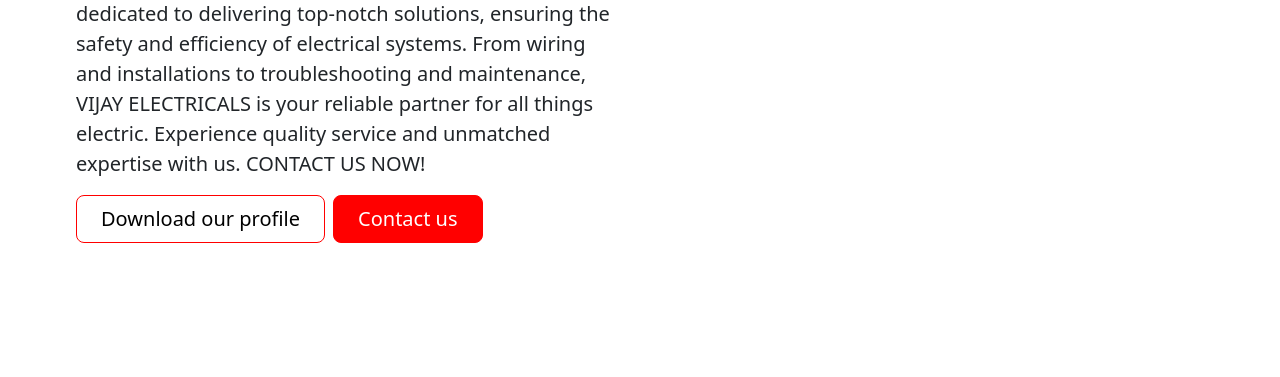
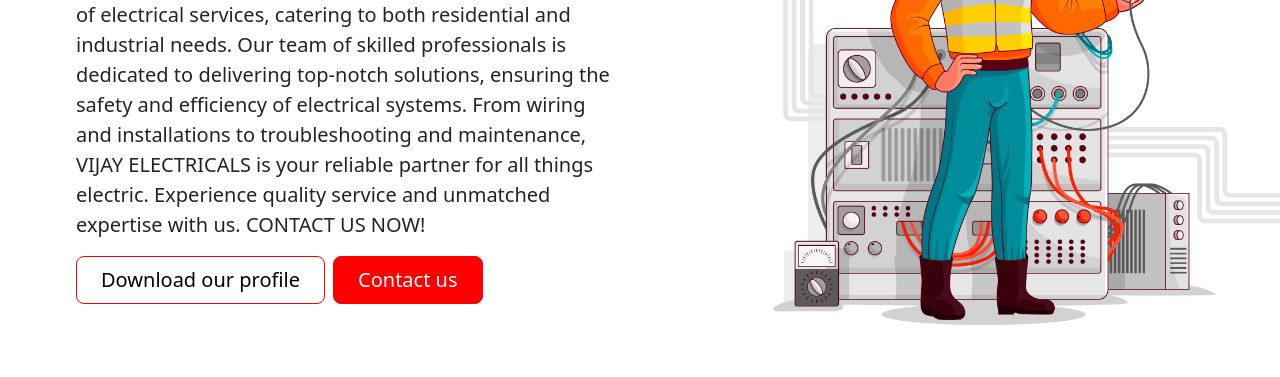
Before and after one commit to vijaymane15/v-electrics, a plain HTML site: page index1.html in a window 1280 px wide. Shown: the part 259-636 px from the top of the page. Drawn offline with nearby package versions, Linux system fonts and the light colour scheme; the site is published under a folder, as on GitHub Pages, so addresses that start at the root find nothing.

Commit message:
Update index1.html

```diff
--- a/index1.html
+++ b/index1.html
@@ -49,7 +49,7 @@
     <section id="home1">
       <div class="row flex-lg-row-reverse align-items-center g-5 py-5">
         <div class="col-10 col-sm-8 col-lg-6">
-          <img src="/images/10074657.jpg" class="d-block mx-lg-auto img-fluid centre-img blended-img" alt="Bootstrap Themes" width="700" height="500" loading="lazy" style="margin-right: 75px !important;">
+          <img src="images/10074657.jpg" class="d-block mx-lg-auto img-fluid centre-img blended-img" alt="Bootstrap Themes" width="700" height="500" loading="lazy" style="margin-right: 75px !important;">
         </div>
         <div class="col-lg-6 left-mar">
           <h1 class="display-5 fw-bold text-body-emphasis lh-1 mb-3">Empowering Electrical Solutions!</h1>
```
